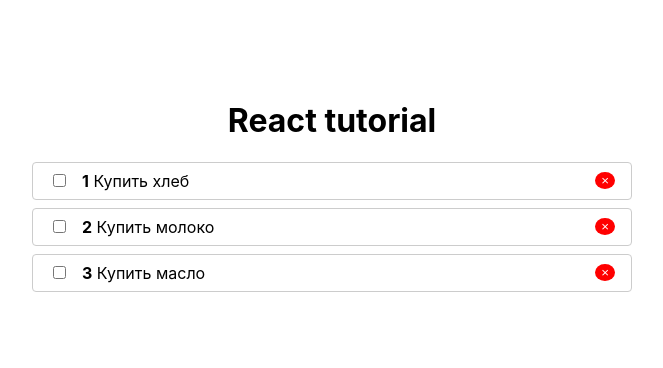
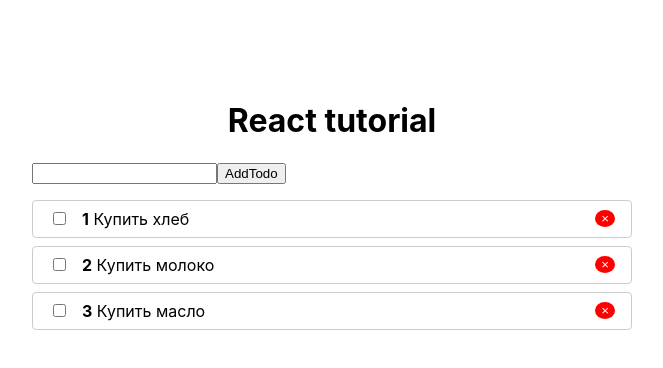
Before and after one commit to Alexandrkekc/TodoList, a React (Create React App) app: page / in a window 1280 px wide. Shown: the top 368 px of the page, without its empty margins (308-971 px from the left). Built offline with nearby package versions, Linux system fonts and the light colour scheme.

Commit message:
production

```diff
--- a/src/App.js
+++ b/src/App.js
@@ -1,5 +1,7 @@
 import React from 'react';
 import TodoList from './Todo/TodoList';
+import Context from './Context';
+import AddTodo from './Todo/AddTodo';
 
 function App() {
   let [todos, setTodos] = React.useState([
@@ -19,11 +21,34 @@
     );
   }
 
+  function removeTodo(id) {
+    setTodos(todos.filter((todo) => todo.id !== id));
+  }
+
+  function addTodo(title) {
+    setTodos(
+      todos.concat([
+        {
+          id: Date.now(),
+          completed: false,
+          title,
+        },
+      ])
+    );
+  }
+
   return (
-    <div className="wrapper">
-      <h1>React tutorial</h1>
-      <TodoList todos={todos} onToggle={toggleTodo} />
-    </div>
+    <Context.Provider value={{ removeTodo }}>
+      <div className="wrapper">
+        <h1>React tutorial</h1>
+        <AddTodo onCreate={addTodo} />
+        {todos.length !== 0 ? (
+          <TodoList todos={todos} onToggle={toggleTodo} />
+        ) : (
+          <p>No todos!</p>
+        )}
+      </div>
+    </Context.Provider>
   );
 }
 
--- /dev/null
+++ b/src/Context.js
@@ -0,0 +1,5 @@
+import React from 'react';
+
+const Context = React.createContext();
+
+export default Context;
--- /dev/null
+++ b/src/Todo/AddTodo.js
@@ -0,0 +1,27 @@
+import React, { useState } from 'react';
+import PropTypes from 'prop-types';
+
+function AddTodo({ onCreate }) {
+  const [value, setValue] = useState('');
+
+  function submitHandler(event) {
+    event.preventDefault();
+
+    if (value.trim()) {
+      onCreate(value);
+      setValue('');
+    }
+  }
+
+  return (
+    <form style={{ marginBottom: '1rem' }} onSubmit={submitHandler}>
+      <input value={value} onChange={(event) => setValue(event.target.value)} />
+      <button type="submit">AddTodo</button>
+    </form>
+  );
+}
+
+AddTodo.propTypes = {
+  onCreate: PropTypes.func.isRequired,
+};
+export default AddTodo;
--- a/src/Todo/TodoItem.js
+++ b/src/Todo/TodoItem.js
@@ -1,5 +1,6 @@
-import React from 'react';
+import React, { useContext } from 'react';
 import PropTypes from 'prop-types';
+import Context from '../Context';
 
 const styles = {
   li: {
@@ -15,7 +16,9 @@
     marginRight: '1rem',
   },
 };
+
 function TodoItem({ todo, index, onChange }) {
+  const { removeTodo } = useContext(Context);
   const classes = [];
 
   if (todo.completed) {
@@ -34,7 +37,9 @@
         &nbsp;
         {todo.title}
       </span>
-      <button className="rm">&times;</button>
+      <button className="rm" onClick={() => removeTodo(todo.id)}>
+        &times;
+      </button>
     </li>
   );
 }
```
Also changed, not shown: 23 other files (tests, documents, lock files or other folders).
